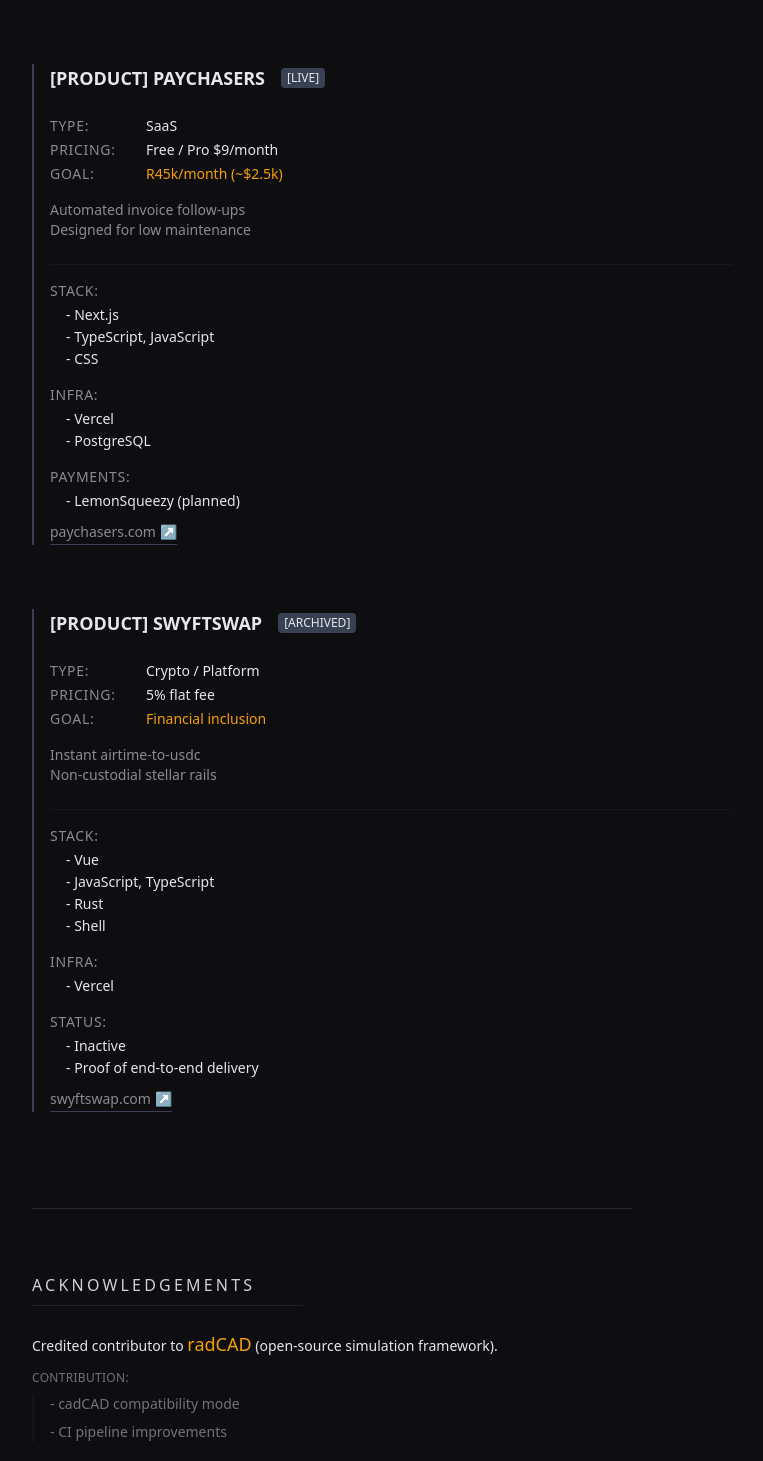
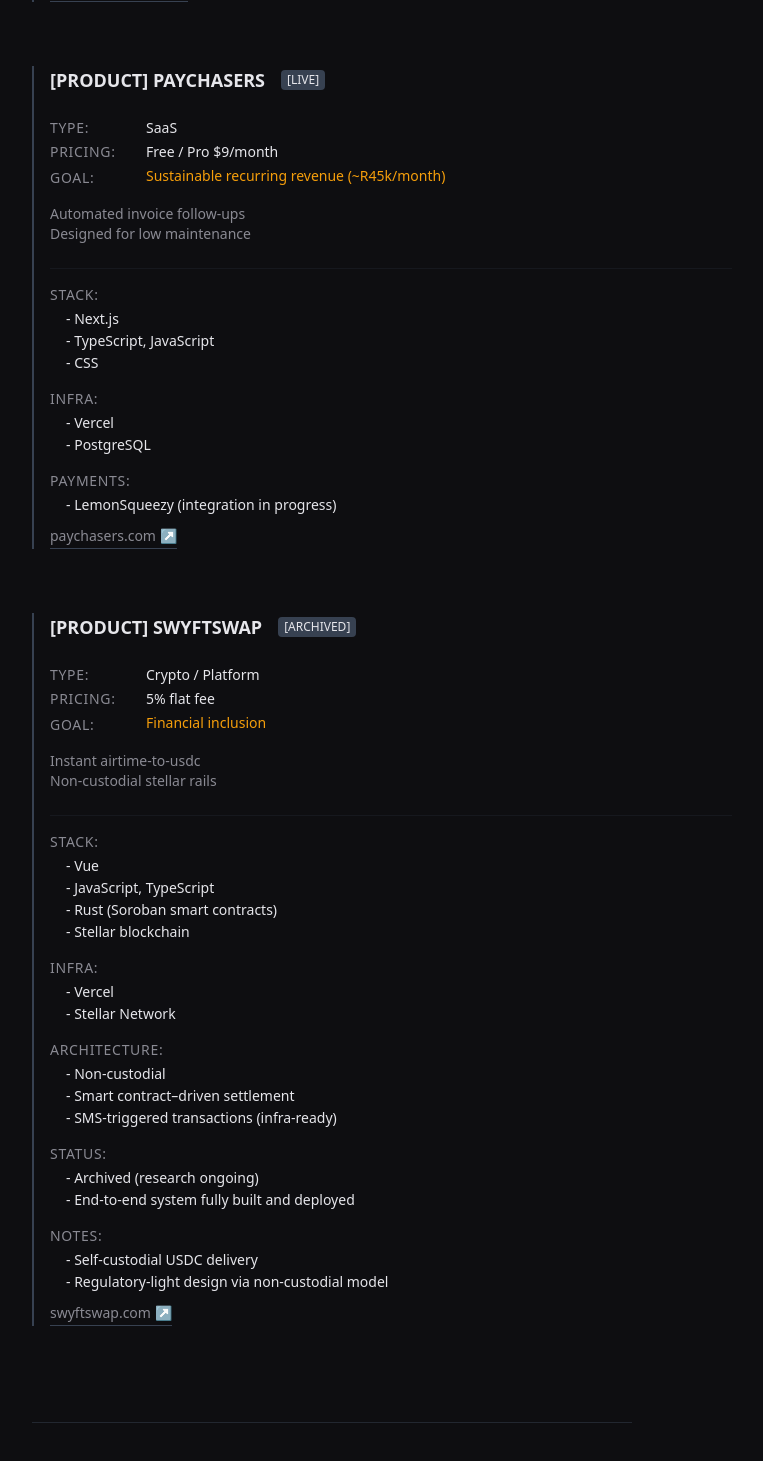
Before and after one commit to smngvlkz/Portfolio_V2, a Next.js app: page / in a window 1280 px wide. Shown: the part 1335-2796 px from the top of the page, without its empty margins (208-971 px from the left). Built offline with nearby package versions, Linux system fonts and the light colour scheme.

Commit message:
content: detailed SwyftSwap stack/infra/architecture update

```diff
--- a/src/app/components/ProductLog.tsx
+++ b/src/app/components/ProductLog.tsx
@@ -13,6 +13,7 @@
     stack: string[];
     infra: string[];
     payments?: string[];
+    architecture?: string[];
     notes?: string[];
     focus?: string[];
     statusNotes?: string[];
@@ -38,13 +39,13 @@
         status: "[LIVE]",
         type: "SaaS",
         pricing: "Free / Pro $9/month",
-        goal: "R45k/month (~$2.5k)",
+        goal: "Sustainable recurring revenue (~R45k/month)",
         description: "Automated invoice follow-ups\nDesigned for low maintenance",
         link: "paychasers.com",
         url: "https://www.paychasers.com/",
         stack: ["Next.js", "TypeScript, JavaScript", "CSS"],
         infra: ["Vercel", "PostgreSQL"],
-        payments: ["LemonSqueezy (planned)"]
+        payments: ["LemonSqueezy (integration in progress)"]
     },
     {
         name: "SWYFTSWAP",
@@ -55,9 +56,11 @@
         description: "Instant airtime-to-usdc\nNon-custodial stellar rails",
         link: "swyftswap.com",
         url: "https://www.swyftswap.com",
-        stack: ["Vue", "JavaScript, TypeScript", "Rust", "Shell"],
-        infra: ["Vercel"],
-        statusNotes: ["Inactive", "Proof of end-to-end delivery"]
+        stack: ["Vue", "JavaScript, TypeScript", "Rust (Soroban smart contracts)", "Stellar blockchain"],
+        infra: ["Vercel", "Stellar Network"],
+        architecture: ["Non-custodial", "Smart contract–driven settlement", "SMS-triggered transactions (infra-ready)"],
+        statusNotes: ["Archived (research ongoing)", "End-to-end system fully built and deployed"],
+        notes: ["Self-custodial USDC delivery", "Regulatory-light design via non-custodial model"]
     }
 ];
 
@@ -92,9 +95,9 @@
                                 <span className="text-text-muted w-24 uppercase tracking-wider">PRICING:</span>
                                 <span className="text-text-primary">{product.pricing}</span>
                             </div>
-                            <div className="flex">
-                                <span className="text-text-muted w-24 uppercase tracking-wider">GOAL:</span>
-                                <span className="text-accent">{product.goal}</span>
+                            <div className="flex items-start">
+                                <span className="text-text-muted min-w-[6rem] uppercase tracking-wider shrink-0 mt-0.5">GOAL:</span>
+                                <span className="text-accent whitespace-pre-line">{product.goal}</span>
                             </div>
                         </div>
 
@@ -125,12 +128,36 @@
                                 </ul>
                             </div>
 
+                            {/* ARCHITECTURE */}
+                            {product.architecture && (
+                                <div>
+                                    <span className="text-text-muted uppercase tracking-wider block mb-1">ARCHITECTURE:</span>
+                                    <ul className="pl-4 text-text-primary space-y-0.5">
+                                        {product.architecture.map((item, i) => (
+                                            <li key={i}>- {item}</li>
+                                        ))}
+                                    </ul>
+                                </div>
+                            )}
+
                             {/* PAYMENTS */}
                             {product.payments && (
                                 <div>
                                     <span className="text-text-muted uppercase tracking-wider block mb-1">PAYMENTS:</span>
                                     <ul className="pl-4 text-text-primary space-y-0.5">
                                         {product.payments.map((item, i) => (
+                                            <li key={i}>- {item}</li>
+                                        ))}
+                                    </ul>
+                                </div>
+                            )}
+
+                            {/* STATUS (for archived) */}
+                            {product.statusNotes && (
+                                <div>
+                                    <span className="text-text-muted uppercase tracking-wider block mb-1">STATUS:</span>
+                                    <ul className="pl-4 text-text-primary space-y-0.5">
+                                        {product.statusNotes.map((item, i) => (
                                             <li key={i}>- {item}</li>
                                         ))}
                                     </ul>
@@ -160,18 +187,6 @@
                                     </ul>
                                 </div>
                             )}
-
-                            {/* STATUS (for archived) */}
-                            {product.statusNotes && (
-                                <div>
-                                    <span className="text-text-muted uppercase tracking-wider block mb-1">STATUS:</span>
-                                    <ul className="pl-4 text-text-primary space-y-0.5">
-                                        {product.statusNotes.map((item, i) => (
-                                            <li key={i}>- {item}</li>
-                                        ))}
-                                    </ul>
-                                </div>
-                            )}
                         </div>
 
                         {/* Link */}
```
